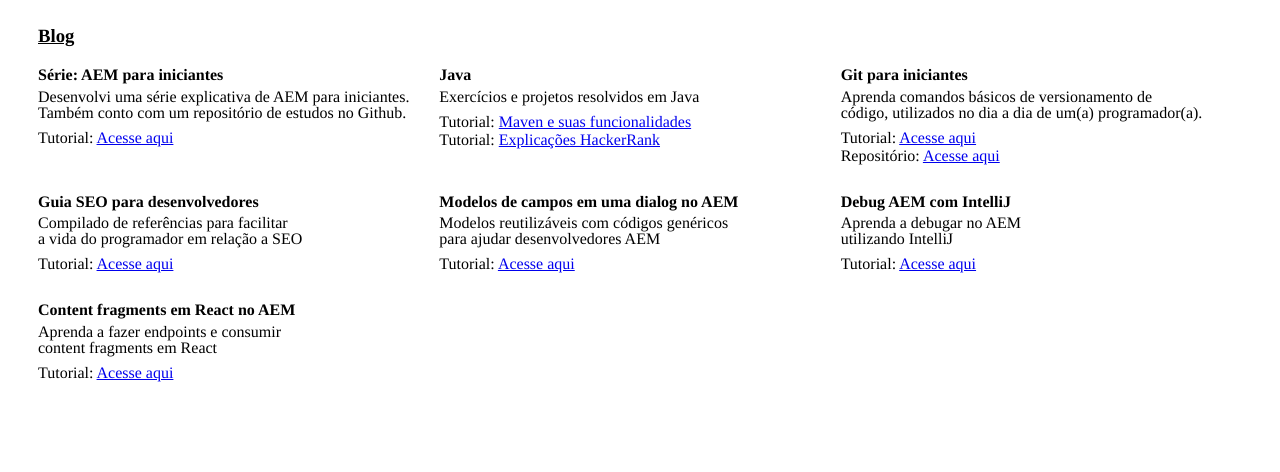
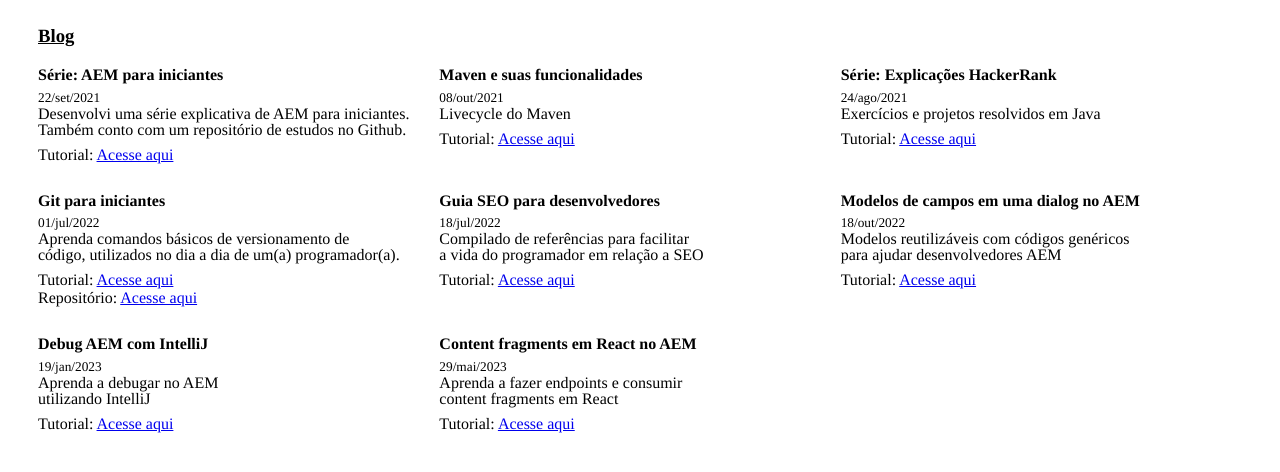
Before and after one commit to beatrizmaciel/dev, a plain HTML site: page pages/blog/blog-pt.html in a window 1280 px wide. Shown: the part 160-632 px from the top of the page. Drawn offline with Linux system fonts and the light colour scheme; a web font is replaced by a local one.

Commit message:
:construction: updating info

```diff
--- a/pages/blog/blog-pt.html
+++ b/pages/blog/blog-pt.html
@@ -37,6 +37,7 @@
             <section class="wrapper">
                 <div class="unit">
                     <h4>Série: AEM para iniciantes</h4>
+                    <small>22/set/2021</small>
                     <p>Desenvolvi uma série explicativa de AEM para iniciantes.</p>
                     <p>Também conto com um repositório de estudos no Github.</p>
                     <ul>
@@ -44,15 +45,24 @@
                     </ul>
                 </div>
                 <div class="unit">
-                    <h4>Java</h4>
+                    <h4>Maven e suas funcionalidades</h4>
+                    <small>08/out/2021</small>
+                    <p>Livecycle do Maven</p>
+                    <ul>
+                        <li>Tutorial: <a href="https://dev.to/beatrizmaciel/maven-e-suas-funcionalidades-5hak">Acesse aqui</a></li>
+                    </ul>
+                </div>
+                <div class="unit">
+                    <h4>Série: Explicações HackerRank</h4>
+                    <small>24/ago/2021</small>
                     <p>Exercícios e projetos resolvidos em Java</p>
                     <ul>
-                        <li>Tutorial: <a href="https://dev.to/beatrizmaciel/maven-e-suas-funcionalidades-5hak">Maven e suas funcionalidades</a></li>
-                        <li>Tutorial: <a href="https://dev.to/beatrizmaciel/hackerrank-6-scanner-e-endoffile-462c">Explicações HackerRank</a></li>
+                        <li>Tutorial: <a href="https://dev.to/beatrizmaciel/hackerrank-6-scanner-e-endoffile-462c">Acesse aqui</a></li>
                     </ul>
                 </div>
                 <div class="unit">
                     <h4>Git para iniciantes</h4>
+                    <small>01/jul/2022</small>
                     <p>Aprenda comandos básicos de versionamento de </p>
                     <p>código, utilizados no dia a dia de um(a) programador(a).</p>
                     <ul>
@@ -62,6 +72,7 @@
                 </div>
                 <div class="unit">
                     <h4>Guia SEO para desenvolvedores</h4>
+                    <small>18/jul/2022</small>
                     <p>Compilado de referências para facilitar</p>
                     <p>a vida do programador em relação a SEO</p>
                     <ul>
@@ -70,6 +81,7 @@
                 </div>
                 <div class="unit">
                     <h4>Modelos de campos em uma dialog no AEM </h4>
+                    <small>18/out/2022</small>
                     <p>Modelos reutilizáveis com códigos genéricos</p>
                     <p>para ajudar desenvolvedores AEM</p>
                     <ul>
@@ -78,6 +90,7 @@
                 </div>
                 <div class="unit">
                     <h4>Debug AEM com IntelliJ</h4>
+                    <small>19/jan/2023</small>
                     <p>Aprenda a debugar no AEM </p>
                     <p>utilizando IntelliJ</p>
                     <ul>
@@ -86,6 +99,7 @@
                 </div>
                 <div class="unit">
                     <h4>Content fragments em React no AEM</h4>
+                    <small>29/mai/2023</small>
                     <p>Aprenda a fazer endpoints e consumir </p>
                     <p>content fragments em React</p>
                     <ul>
```
Also changed, not shown: pages/about/sobre.html (+6 -4 lines).
